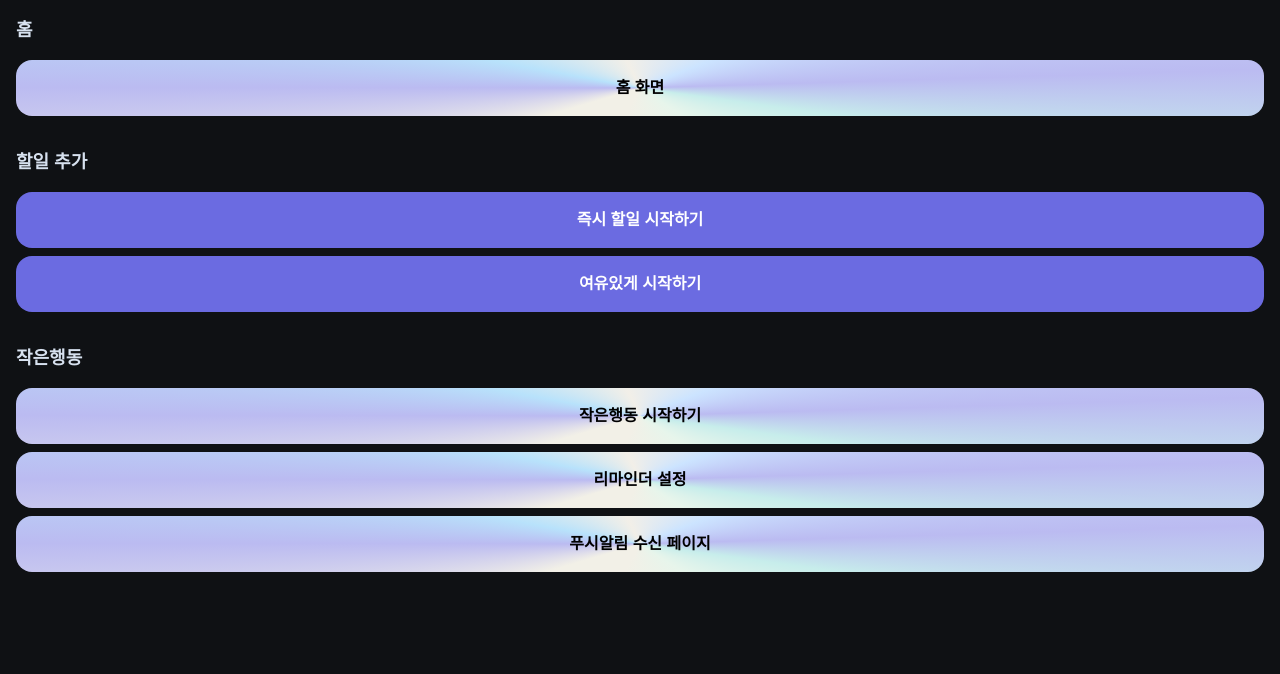
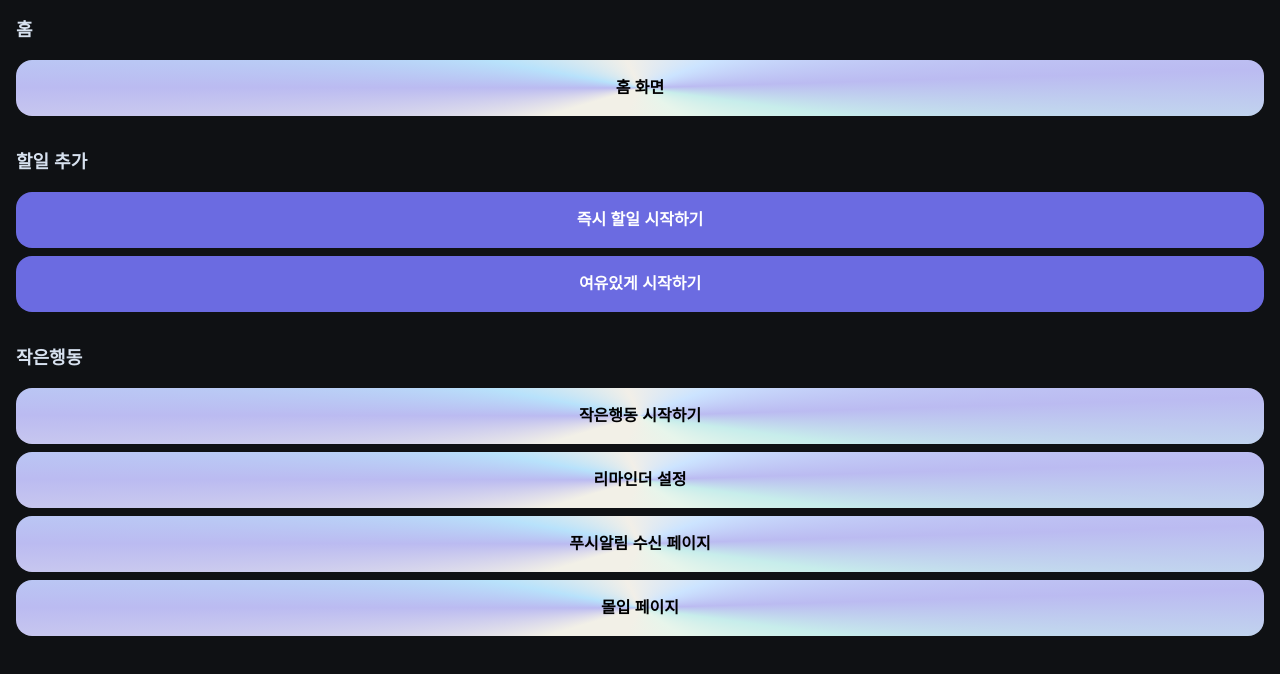
Before and after one commit to ljh130334/16th-team3-FE, a Next.js app: page / in a window 1280 px wide. Shown: the top 674 px of the page. Built offline with nearby package versions, Linux system fonts and the light colour scheme.

Commit message:
feat: 홈버튼 몰입화면 버튼 추가

```diff
--- a/src/app/page.tsx
+++ b/src/app/page.tsx
@@ -51,6 +51,11 @@ export default function Home() {
               푸시알림 수신 페이지
             </Button>
           </Link>
+          <Link href="/immersion/272">
+            <Button variant="hologram" className="w-full">
+              몰입 페이지
+            </Button>
+          </Link>
         </div>
       </section>
     </div>
--- a/src/components/countdown/countdown.tsx
+++ b/src/components/countdown/countdown.tsx
@@ -8,7 +8,6 @@ interface CountdownProps {
 
 export default function Countdown({ deadline, className }: CountdownProps) {
   const { currentTime } = useCurrentTime();
-  console.log(deadline);
   const deadlineTimestamp = new Date(deadline).getTime();
   const remaining = Math.max(deadlineTimestamp - currentTime, 0);
   const totalSeconds = Math.floor(remaining / 1000);
@@ -16,7 +15,6 @@ export default function Countdown({ deadline, className }: CountdownProps) {
   const minutes = Math.floor((totalSeconds % 3600) / 60);
   const seconds = totalSeconds % 60;
 
-  console.log(seconds);
   return (
     <span className={className}>
       {hours}:{minutes < 10 ? `0${minutes}` : minutes}:
```
